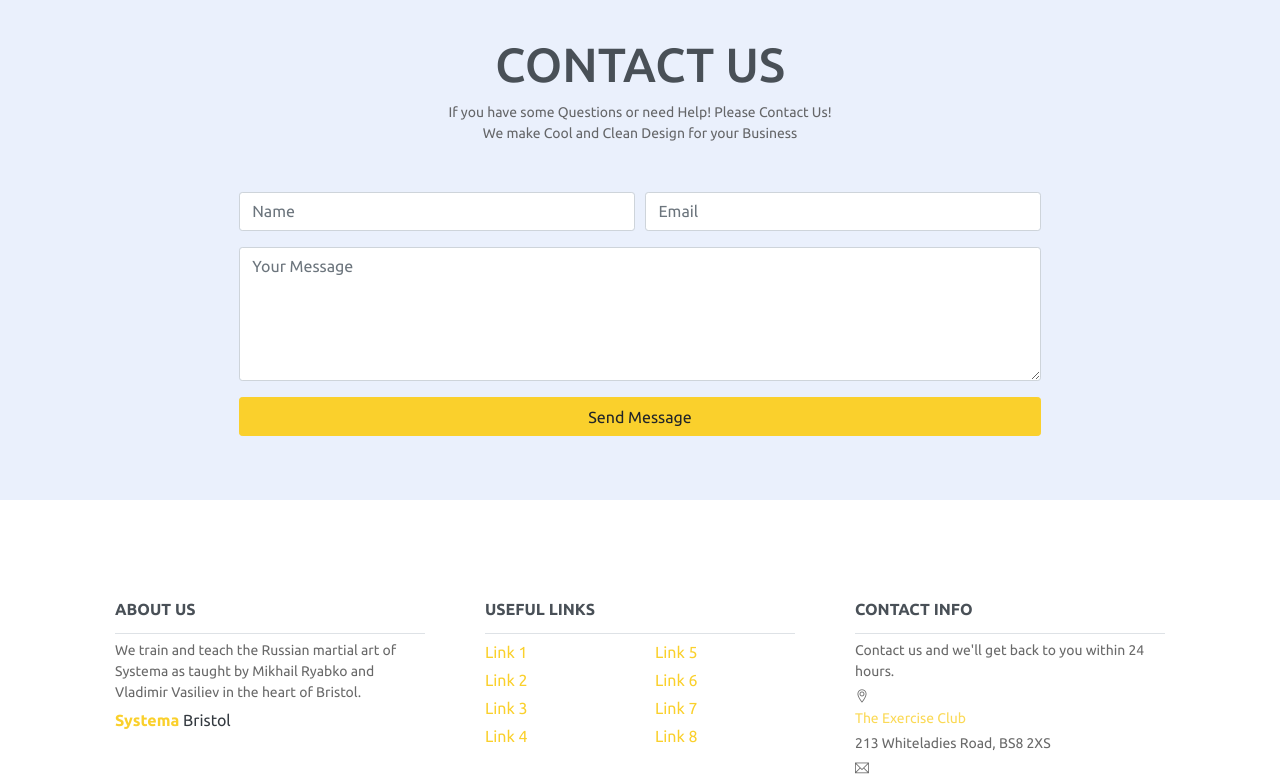
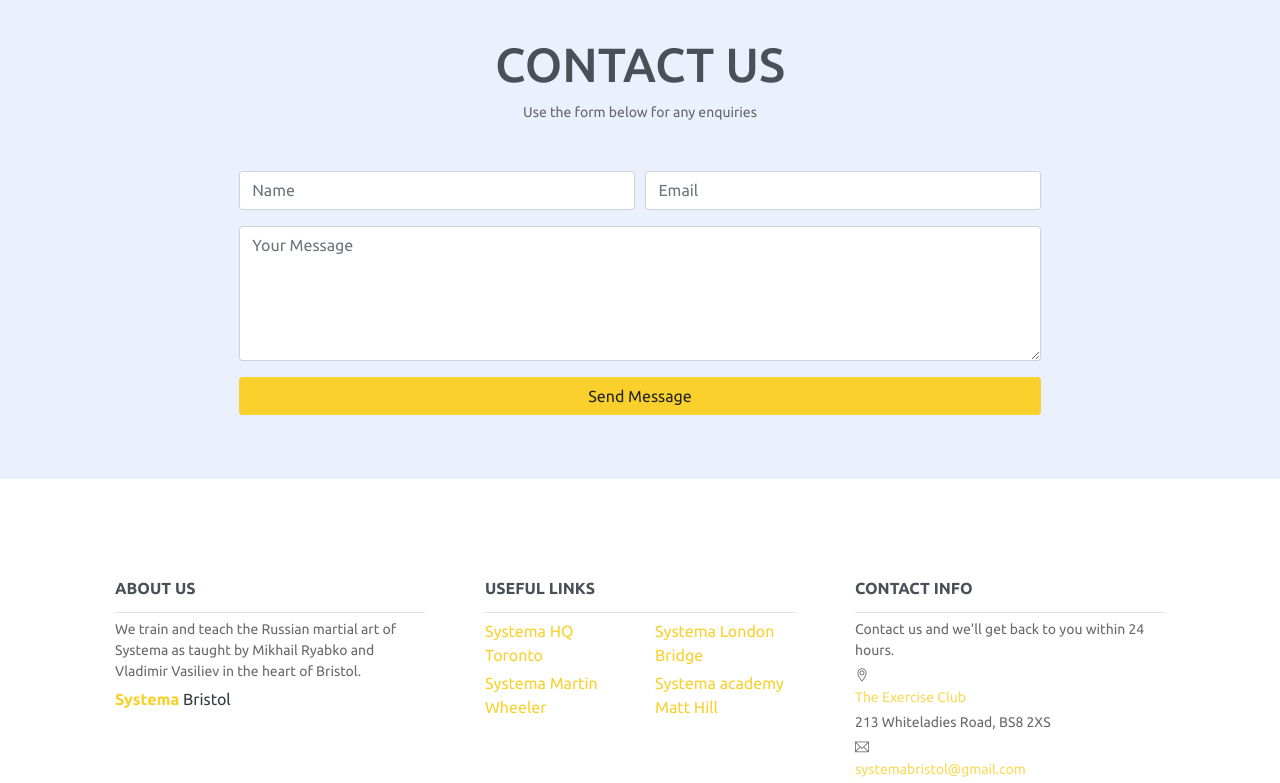
Before and after one commit to nmilyaev/systema-bristol-website, a website: page public_html/index.html in a window 1280 px wide. Shown: the part 3585-4368 px from the top of the page. Drawn offline with nearby package versions, Linux system fonts and the light colour scheme; files that its build step writes are made by us from their sources; files whose address does not match are found by name.

Commit message:
Update links and images

```diff
--- a/public_html/index.html
+++ b/public_html/index.html
@@ -203,8 +203,7 @@
     <!-- container -->
     <div class="container">
         <h1>CONTACT US</h1>
-        <p class="mb-5">If you have some Questions or need Help! Please Contact Us! <br>
-            We make Cool and Clean Design for your Business</p>
+        <p class="mb-5">Use the form below for any enquiries<br>
 
         <!-- Contact form -->
         <form class="contact-form col-md-11 col-lg-9 mx-auto" action="https://formspree.io/f/meozaryv" method="POST">
@@ -248,16 +247,12 @@
                 <li class="list-body">
                     <div class="row">
                         <div class="col-6">
-                            <a href="#">Link 1</a>
-                            <a href="#">Link 2</a>
-                            <a href="#">Link 3</a>
-                            <a href="#">Link 4</a>
+                            <a href="https://russianmartialart.com/">Systema HQ Toronto</a>
+                            <a href="https://www.wheelersystema.com/">Systema Martin Wheeler</a>
                         </div>
                         <div class="col-6">
-                            <a href="#">Link 5</a>
-                            <a href="#">Link 6</a>
-                            <a href="#">Link 7</a>
-                            <a href="#">Link 8</a>
+                            <a href="https://www.systemalondonbridge.com/">Systema London Bridge</a>
+                            <a href="https://www.matthill.co.uk/">Systema academy Matt Hill</a>
                         </div>
                     </div>
                 </li>
```
Also changed, not shown: public_html/assets/css/creative-design.css, public_html/assets/imgs/laughing.jpg (added).
